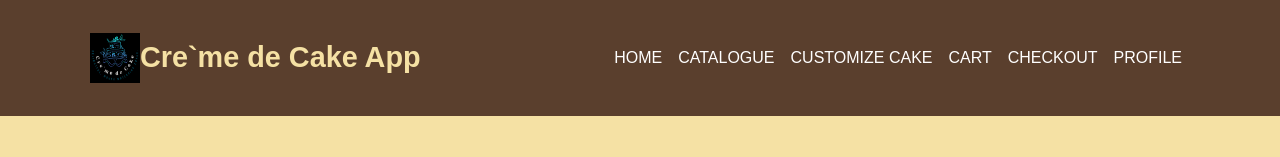
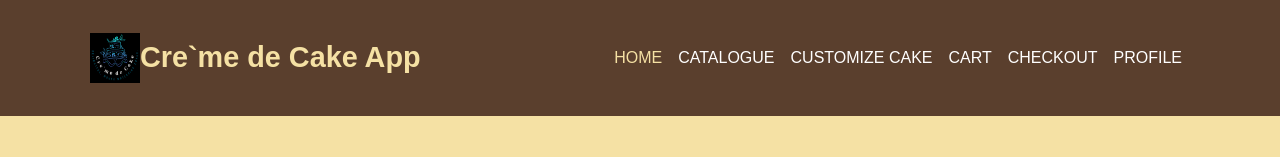
Before and after one commit to Cephas-Muhia/Webstack---Portfolio-Project, a React app in the folder creme-de-cake-app/creme-de-cake-frontend/: page / in a window 1280 px wide. Shown: the top 157 px of the page. Built offline with nearby package versions, Linux system fonts and the light colour scheme.

Commit message:
Updated Navbar to indicate the page a user is currently on

```diff
--- a/creme-de-cake-app/creme-de-cake-frontend/src/components/Navbar.js
+++ b/creme-de-cake-app/creme-de-cake-frontend/src/components/Navbar.js
@@ -1,9 +1,14 @@
 import React from 'react';
-import { Link } from 'react-router-dom';
+import { Link, useLocation } from 'react-router-dom';
 import 'bootstrap/dist/css/bootstrap.min.css';
 import '../styles.css';  // Import the styles
 
 function Navbar() {
+  const location = useLocation(); // Get the current location
+
+  // Function to determine if the current route matches the link
+  const isActive = (path) => location.pathname === path ? 'active' : '';
+
   return (
     <nav className="navbar navbar-expand-lg navbar-dark" style={{ backgroundColor: '#5a3f2d' }}>
       <div className="container">
@@ -35,32 +40,32 @@ function Navbar() {
         <div className="collapse navbar-collapse" id="navbarNav">
           <ul className="navbar-nav ms-auto">
             <li className="nav-item">
-              <Link className="nav-link" to="/" style={{ textTransform: 'uppercase', fontWeight: '500' }}>
+              <Link className={`nav-link ${isActive('/')}`} to="/" style={{ textTransform: 'uppercase', fontWeight: '500' }}>
                 Home
               </Link>
             </li>
             <li className="nav-item">
-              <Link className="nav-link" to="/catalogue" style={{ textTransform: 'uppercase', fontWeight: '500' }}>
+              <Link className={`nav-link ${isActive('/catalogue')}`} to="/catalogue" style={{ textTransform: 'uppercase', fontWeight: '500' }}>
                 Catalogue
               </Link>
             </li>
             <li className="nav-item">
-              <Link className="nav-link" to="/customize" style={{ textTransform: 'uppercase', fontWeight: '500' }}>
+              <Link className={`nav-link ${isActive('/customize')}`} to="/customize" style={{ textTransform: 'uppercase', fontWeight: '500' }}>
                 Customize Cake
               </Link>
             </li>
             <li className="nav-item">
-              <Link className="nav-link" to="/cart" style={{ textTransform: 'uppercase', fontWeight: '500' }}>
+              <Link className={`nav-link ${isActive('/cart')}`} to="/cart" style={{ textTransform: 'uppercase', fontWeight: '500' }}>
                 Cart
               </Link>
             </li>
             <li className="nav-item">
-              <Link className="nav-link" to="/checkout" style={{ textTransform: 'uppercase', fontWeight: '500' }}>
+              <Link className={`nav-link ${isActive('/checkout')}`} to="/checkout" style={{ textTransform: 'uppercase', fontWeight: '500' }}>
                 Checkout
               </Link>
             </li>
             <li className="nav-item">
-              <Link className="nav-link" to="/profile" style={{ textTransform: 'uppercase', fontWeight: '500' }}>
+              <Link className={`nav-link ${isActive('/profile')}`} to="/profile" style={{ textTransform: 'uppercase', fontWeight: '500' }}>
                 Profile
               </Link>
             </li>
```
